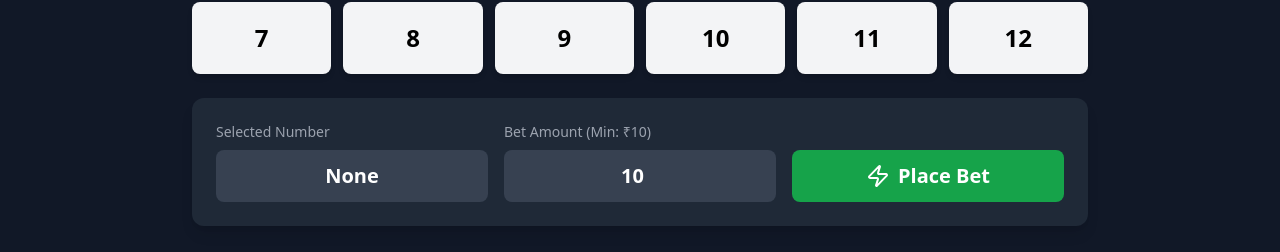
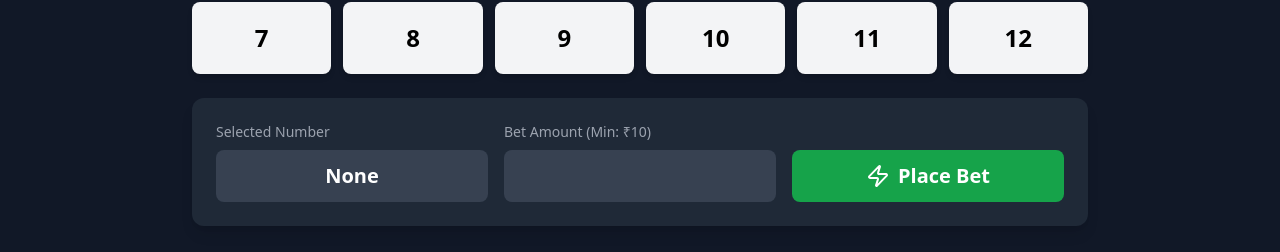
Before and after one commit to HimanshuCodez/TrueWinCircle, a React (Vite) app in the folder Frontend/: page / in a window 1280 px wide. Shown: the part 2778-3030 px from the top of the page. Built offline with nearby package versions, Linux system fonts and the light colour scheme; no server answers; the database is empty.

Commit message:
win game

```diff
--- a/Frontend/src/Pages/WinGame.jsx
+++ b/Frontend/src/Pages/WinGame.jsx
@@ -20,7 +20,7 @@ const WinGame = () => {
   const [walletBalance, setWalletBalance] = useState(0);
 
   const [selectedNumber, setSelectedNumber] = useState(null);
-  const [betAmount, setBetAmount] = useState(10);
+  const [betAmount, setBetAmount] = useState();
   const [isSubmitting, setIsSubmitting] = useState(false);
 
   const handleNumberClick = (number) => {
```
